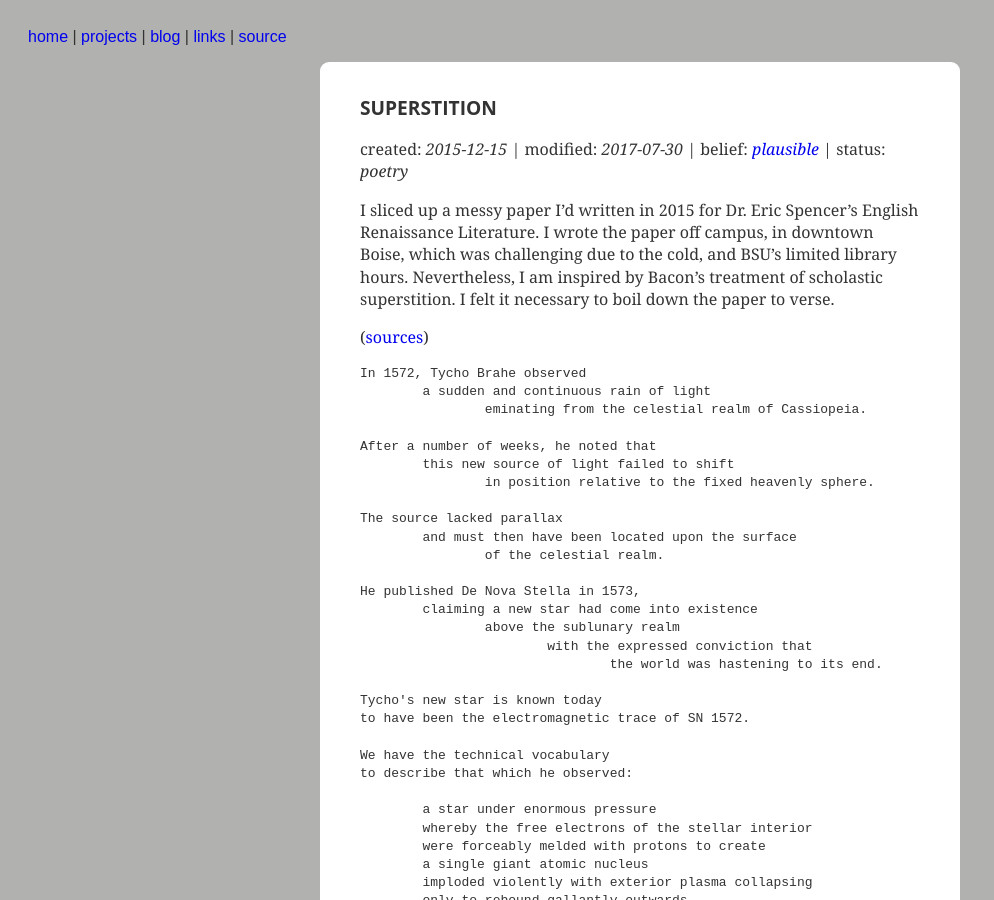
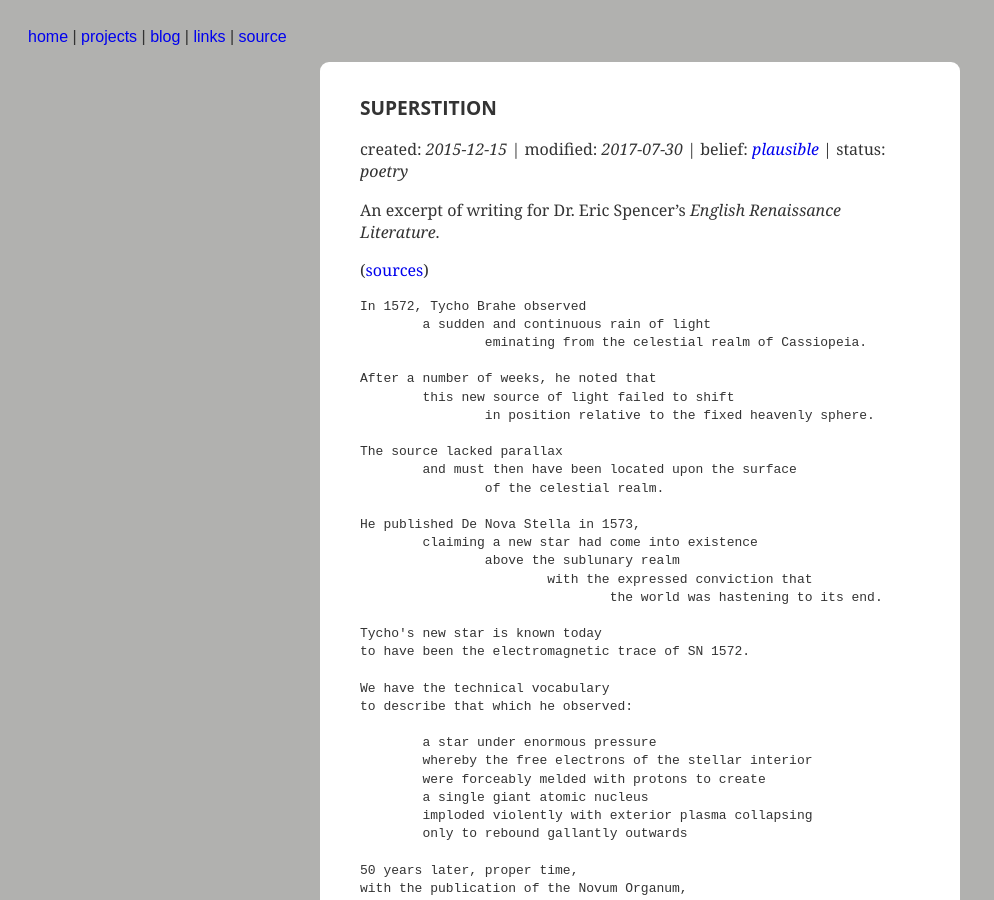
Before and after one commit to coltongrainger/blog, a Jekyll site: the page built from _posts/2015-12-15-superstition.md, in a window 1280 px wide and 900 px high. Shown: the whole window, without its empty margins (0-994 px from the left). Built offline with Jekyll 4.4.1, drawn with Linux system fonts in a browser that asks for light colours; our own code applies the rules of GitHub Pages for plain Markdown files.

Commit message:
bacon text revision

```diff
--- a/_posts/2015-12-15-superstition.md
+++ b/_posts/2015-12-15-superstition.md
@@ -7,11 +7,11 @@ belief: plausible
 status: poetry
 ---
 
-I sliced up a messy paper I'd written in 2015 for Dr. Eric Spencer's English Renaissance Literature. I wrote the paper off campus, in downtown Boise, which was challenging due to the cold, and BSU's limited library hours. Nevertheless, I am inspired by Bacon's treatment of scholastic superstition. I felt it necessary to boil down the paper to verse.
+An excerpt of writing for Dr. Eric Spencer's *English Renaissance Literature*.
 
 ([sources](documents/cgrainger-superstition-sources.pdf))
 
-~~~
+<pre>
 In 1572, Tycho Brahe observed
 	a sudden and continuous rain of light
 		eminating from the celestial realm of Cassiopeia.
@@ -122,4 +122,4 @@ Superstition is
 		logical,
 		rhythmical,
 		syntactical
-~~~
+</pre>
```
